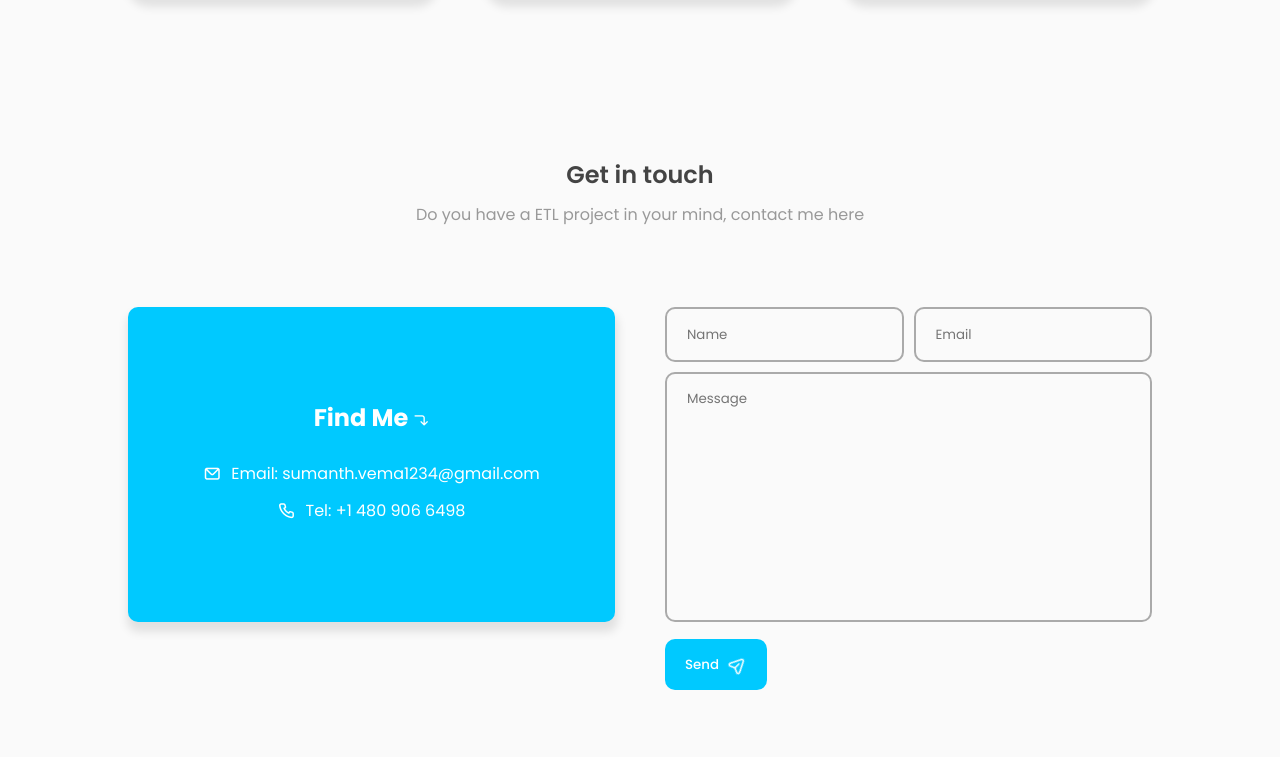
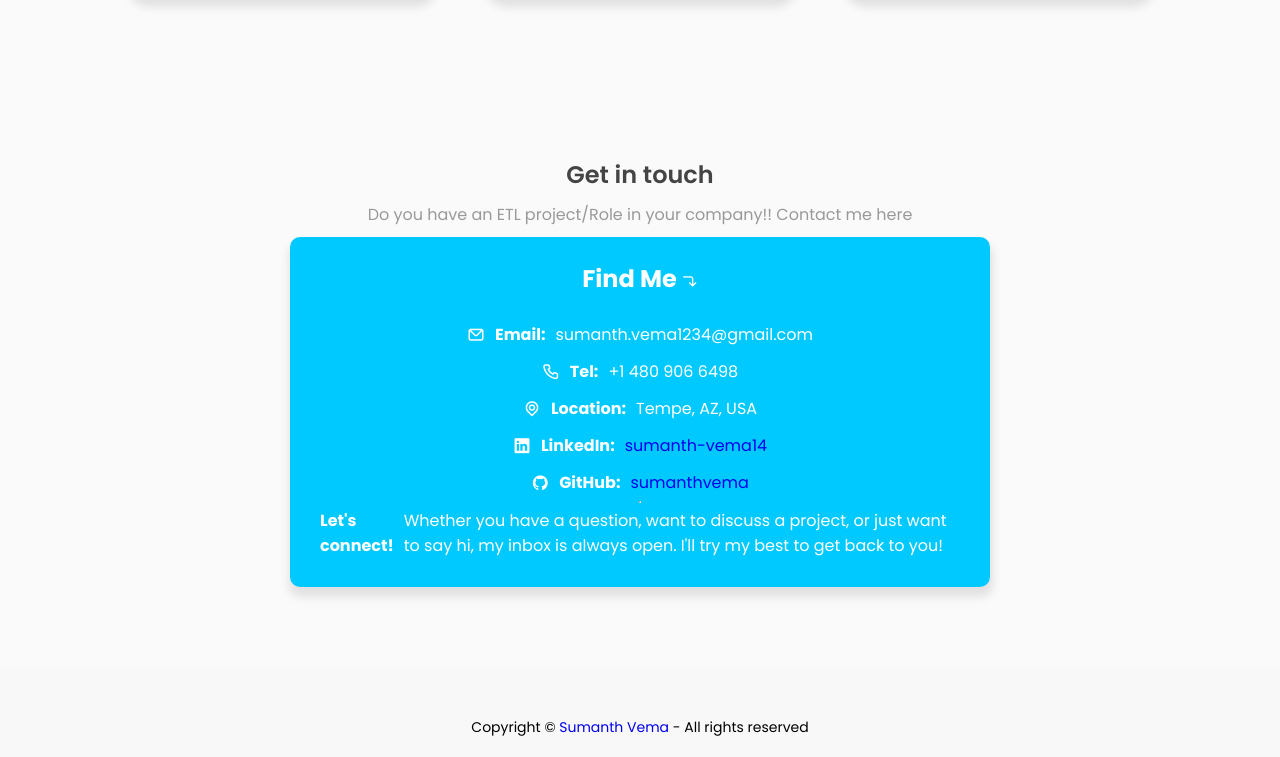
Before and after one commit to sumanthvema/sumanthvema.github.io, a plain HTML site: page index.html in a window 1280 px wide. Shown: the part 2040-2797 px from the top of the page. Drawn offline with nearby package versions, Linux system fonts and the light colour scheme.

Commit message:
removing form from contact

```diff
--- a/assets/css/style.css
+++ b/assets/css/style.css
@@ -433,7 +433,7 @@ h3{
     align-items: center;
     padding: 20px 30px;
     width: 100%;
-    height: 315px;
+    height: 350px;
     background: var(--second-color);
     border-radius: 10px;
     box-shadow: 1px 8px 10px 2px var(--first-shadow-color);
@@ -463,6 +463,15 @@ h3{
     z-index: 2;
 }
 
+#contact .top-header {
+    margin-bottom: 10px; /* Adjust as needed */
+}
+
+/* Remove extra space above the row in the contact section */
+#contact .row {
+    margin-top: 0;
+    padding-top: 0;
+}
 /* ----- CONTACT FORM ----- */
 .form-control{
     display: flex;
--- a/index.html
+++ b/index.html
@@ -89,23 +89,28 @@
     />
     <img
         src="./assets/images/phone.png"
-                    alt="My Github profile"
+        alt="My Phone"
         class="icon"
         onclick="location.href='tel:+14809066498'"
     />
+    <a href="./assets/Naga Sumanth.pdf" download="Naga Sumanth.pdf">
+    <img
+        src="./assets/images/cv.png"
+        alt="My resume"
+        class="icon"
+        style="cursor:pointer;"
+    />
+</a>
+
 </div>
+
           </div>
           <div class="featured-image">
             <div class="image">
                 <img src="assets/images/avatar.jpg" alt="avatar">
             </div>
           </div>
-          <div class="scroll-icon-box">
-            <a href="#about" class="scroll-btn">
-                <i class="uil uil-mouse-alt"></i>
-                <p>Scroll Down</p>
-            </a>
-          </div>
+
 
        </section>
        <!-- -------------- ABOUT BOX ---------------- -->
@@ -206,31 +211,20 @@
        <section class="section" id="contact">
     <div class="top-header">
         <h1>Get in touch</h1>
-            <span>Do you have a ETL project in your mind, contact me here</span>
+        <span>Do you have an ETL project/Role in your company!! Contact me here</span>
     </div>
-          <div class="row">
-             <div class="col">
-                <div class="contact-info">
+    <div class="row" style="justify-content: center;">
+        <div class="col" style="flex: 0 1 700px; max-width: 700px;">
+            <div class="contact-info" style="width:100%;">
                 <h2>Find Me <i class="uil uil-corner-right-down"></i></h2>
-                    <p><i class="uil uil-envelope"></i> Email: sumanth.vema1234@gmail.com</p>
-                    <p><i class="uil uil-phone"></i> Tel: +1 480 906 6498</p>
+                <p><i class="uil uil-envelope"></i> <b>Email:</b> sumanth.vema1234@gmail.com</p>
+                <p><i class="uil uil-phone"></i> <b>Tel:</b> +1 480 906 6498</p>
+                <p><i class="uil uil-location-point"></i> <b>Location:</b> Tempe, AZ, USA</p>
+                <p><i class="uil uil-linkedin"></i> <b>LinkedIn:</b> <a href="https://www.linkedin.com/in/sumanth-vema14" target="_blank">sumanth-vema14</a></p>
+                <p><i class="uil uil-github"></i> <b>GitHub:</b> <a href="https://github.com/sumanthvema" target="_blank">sumanthvema</a></p>
+                <hr>
+                <p><b>Let's connect!</b> Whether you have a question, want to discuss a project, or just want to say hi, my inbox is always open. I'll try my best to get back to you!</p>
             </div>
-             </div>
-             <div class="col">
-    <form action="https://docs.google.com/forms/d/e/1FAIpQLSc-iW4V8uEk73jva3xxybgHZNWGgoOM7eOR09QEQrlBfqlrIw/viewform" method="POST" target="_blank">
-        <div class="form-control">
-            <div class="form-inputs">
-                <input type="text" class="input-field" placeholder="Name" name="entry.1209026495" required>
-                <input type="email" class="input-field" placeholder="Email" name="entry.1520659739" required>
-            </div>
-            <div class="text-area">
-                <textarea placeholder="Message" name="entry.499519757" required></textarea>
-            </div>
-            <div class="form-button">
-                <button class="btn" type="submit">Send <i class="uil uil-message"></i></button>
-            </div>
-        </div>
-    </form>
         </div>
     </div>
 </section>
```
Also changed, not shown: assets/images/cv.png (added). Lines whose indentation alone changed are shown as unchanged.
